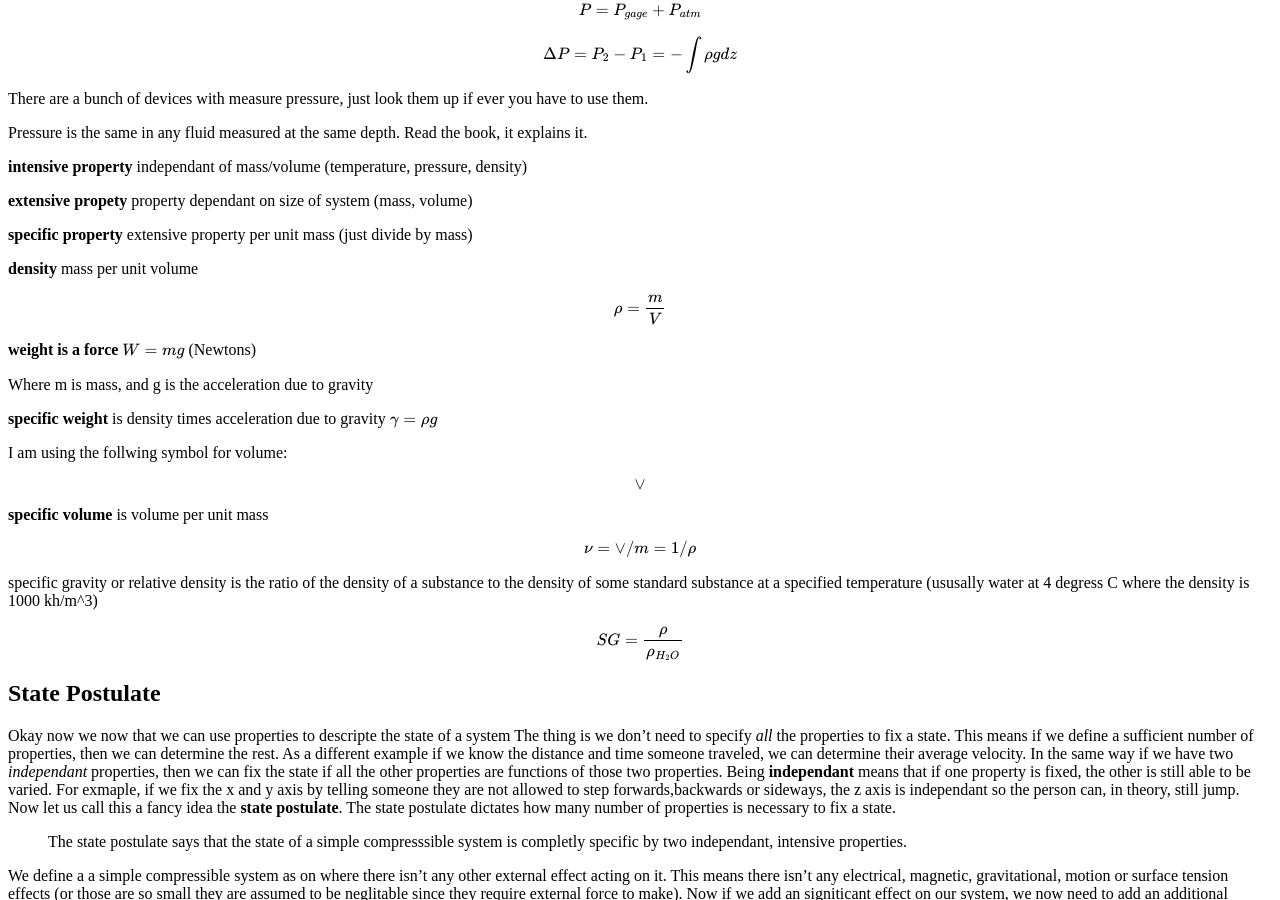
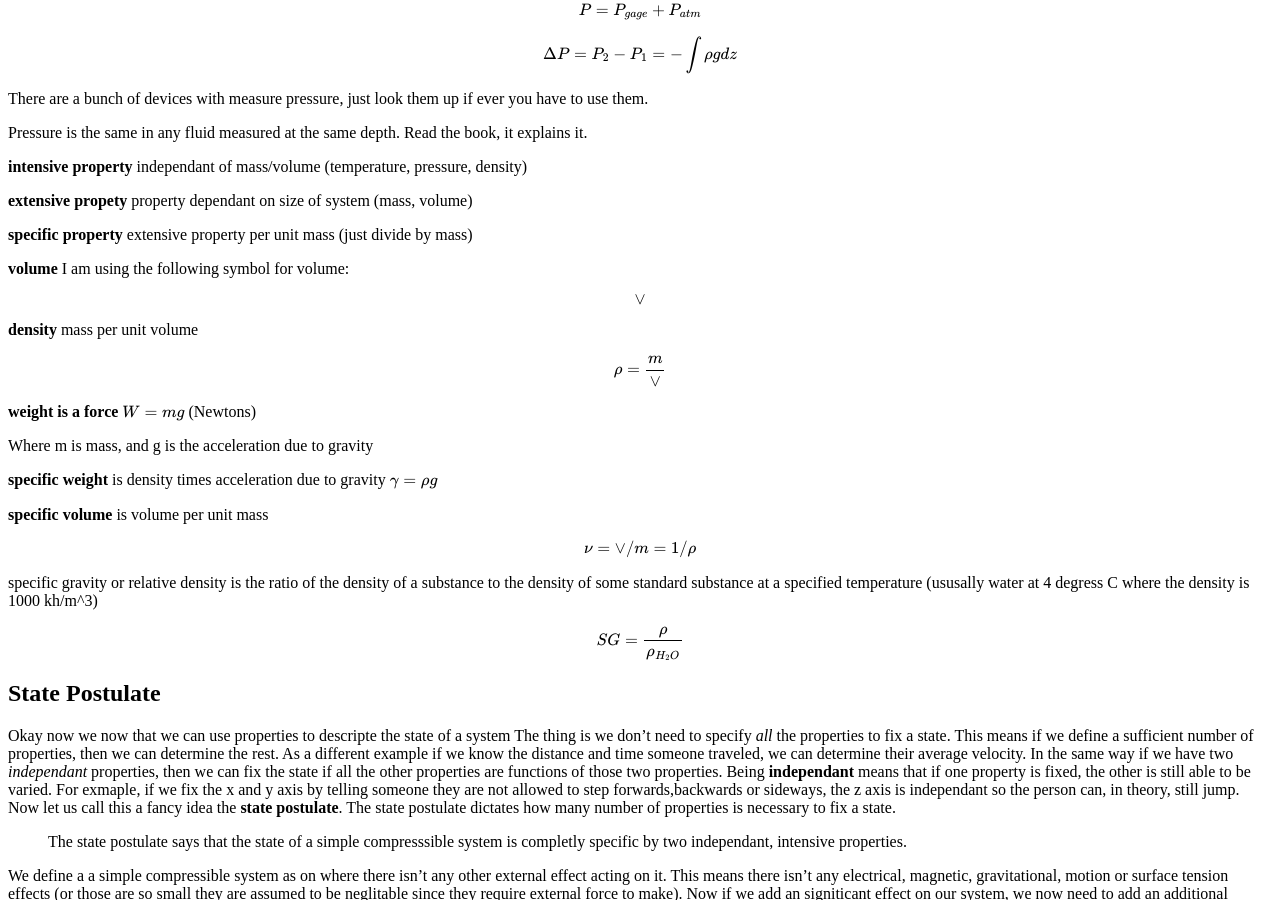
Before and after one commit to mrandrewandrade/blog, a Jekyll site: the page built from _posts/101/2015-10-25-thermodynamics-101-reference.md, in a window 1280 px wide and 900 px high, scrolled down 1712 px. Built offline with Jekyll 4.4.1, drawn with Linux system fonts in a browser that asks for light colours; nearby versions of some CDN libraries; library files that are not in the unit come from our copies; formulas are drawn with MathJax 3; comment, search, counter and statistics services are not loaded.

Commit message:
fixed volme

```diff
--- a/_posts/101/2015-10-25-thermodynamics-101-reference.md
+++ b/_posts/101/2015-10-25-thermodynamics-101-reference.md
@@ -98,9 +98,14 @@ Pressure is the same in any fluid measured at the same depth.  Read the book, it
 
 **specific property** extensive property per unit mass (just divide by mass)
 
+**volume** I am using the following symbol for volume:
+
+$$\vee$$
+
+
 **density**  mass per unit volume
 
-$$ \rho = \frac {m}{V}$$
+$$ \rho = \frac {m}{ \vee }$$
 
 **weight is a force**
 $$ W = mg $$ (Newtons)
@@ -110,9 +115,6 @@ Where m is mass, and g is the acceleration due to gravity
 **specific weight** is density times acceleration due to gravity
 $$ \gamma = \rho g $$
 
-I am using the follwing symbol for volume:
-
-$$\vee$$
 
 **specific volume** is volume per unit mass
 
```
